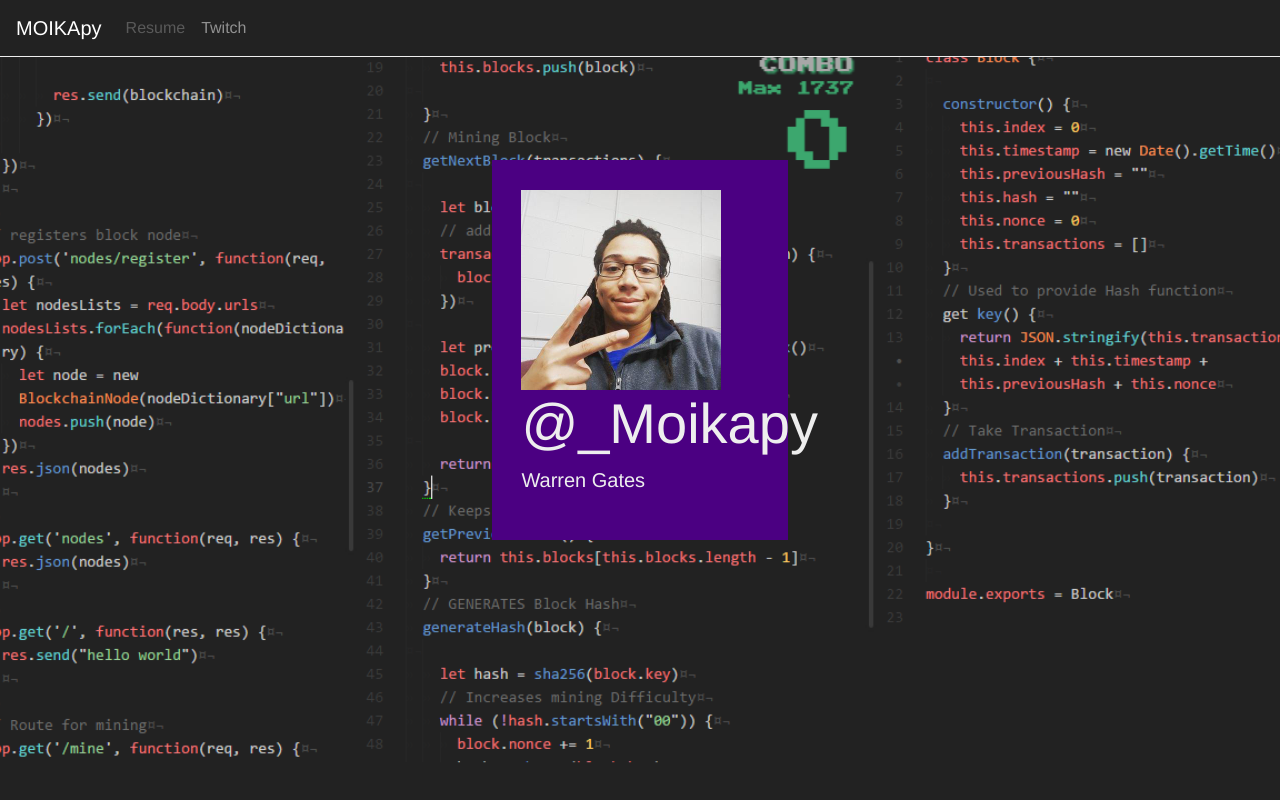
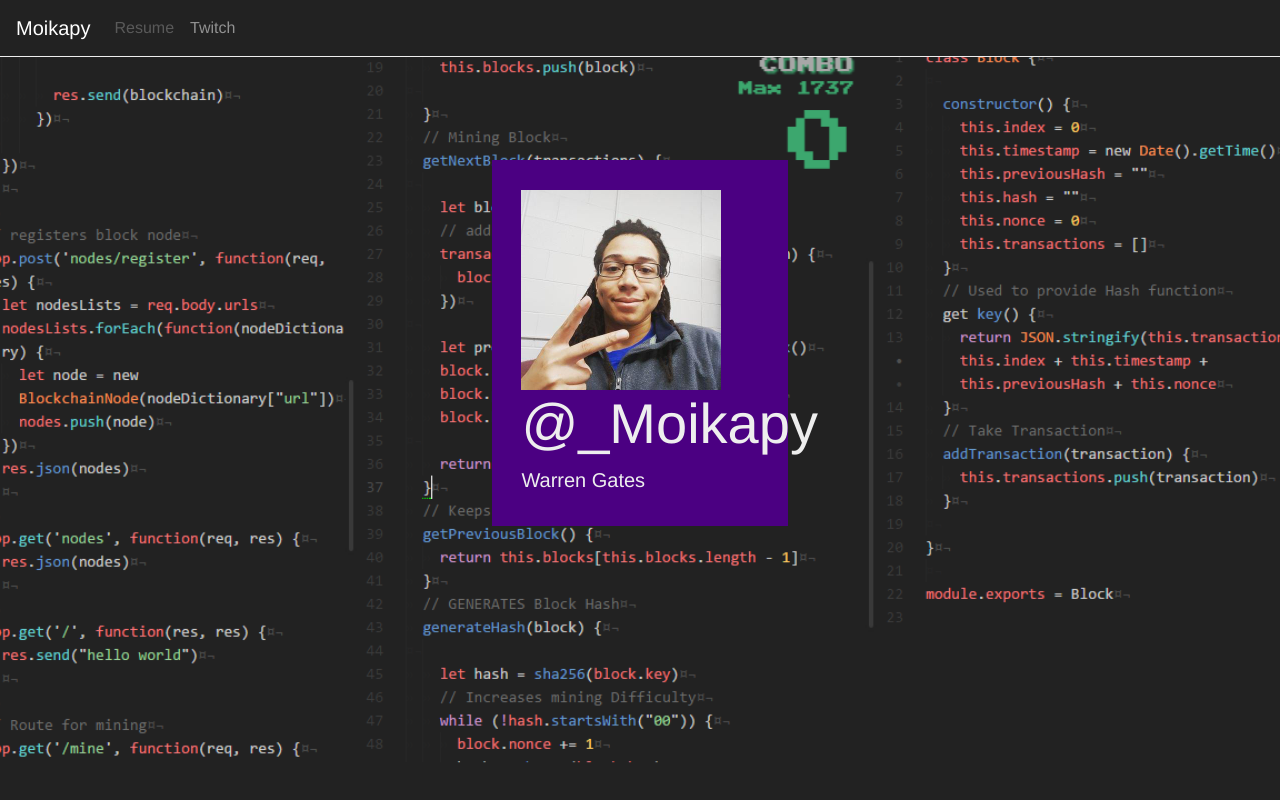
Before and after one commit to super-zheng/moikapy, a Vue app: page / in a window 1280 px wide. Built offline with nearby package versions, Linux system fonts and the light colour scheme.

Commit message:
updated added resume pdf to static, and navbar, added vue-pdf pkg to dependecies.

```diff
--- a/package.json
+++ b/package.json
@@ -17,6 +17,7 @@
     "jquery": "^3.3.1",
     "vue": "^2.5.2",
     "vue-awesome": "^2.3.5",
+    "vue-pdf": "^3.2.2",
     "vue-router": "^3.0.1"
   },
   "devDependencies": {
--- a/src/App.vue
+++ b/src/App.vue
@@ -32,8 +32,6 @@ export default {
     -webkit-font-smoothing: antialiased;
     -moz-osx-font-smoothing: grayscale;
     color: #eee;
-    /* background-image: url('./assets/fox.jpg'); */
-    background-color: #222;
     background-position: center;
     background-size: cover;
   }
--- a/src/components/navbar.vue
+++ b/src/components/navbar.vue
@@ -1,14 +1,14 @@
 <template>
   <nav class="navbar navbar-expand-md fixed-top navbar-dark bg-222 d-flex">
     <!-- Navbar content -->
-    <a class="navbar-brand" href="/"><span title="Home">MOIKApy</span></a>
+    <a class="navbar-brand" href="/"><span title="Home">Moikapy</span></a>
     <button class="navbar-toggler" type="button" data-toggle="collapse" data-target="#navbarText" aria-controls="navbarText" aria-expanded="false" aria-label="Toggle navigation">
     <span class="navbar-toggler-icon"></span>
     </button>
     <div class="collapse navbar-collapse" id="navbarText">
       <ul class="navbar-nav mr-auto">
         <li class="nav-item">
-          <a class="nav-link disabled" href="#/resume"><span title="Resume - Coming Soon">Resume</span></a>
+          <a class="nav-link disabled" href="/#/resume"><span title="Resume - Coming Soon">Resume</span></a>
         </li>
         <li class="nav-item">
           <a class="nav-link" href="https://www.twitch.tv/moikapy" target="_blank"><span title="Twitch - Moikapy">Twitch</span></a>
@@ -19,10 +19,6 @@
 </template>
 <script>
 import $ from "jquery"
-import 'vue-awesome/icons'
-export default {
-  name: 'navbar'
-}
 </script>
 <style scoped>
   nav{
--- a/src/pages/home.vue
+++ b/src/pages/home.vue
@@ -29,7 +29,7 @@
     padding-top: 10vh;
   }
   .bg-color{
-    padding: 10%;
+    padding: 10% 10% 5%;
     background-color: indigo;
   }
   .profilePicture{
--- a/src/pages/resume.vue
+++ b/src/pages/resume.vue
@@ -1,12 +1,26 @@
 <template>
 <div class="container">
-  <div id="clip" class="row">
-
+  <div id="resume" class="row">
+    <pdf class="pdf" ref="myPdfComponent"
+      style="width:100%; border: 0 3px 3px #222222 solid;" src="../static/Resume.pdf"></pdf>
   </div>
 </div>
 </template>
 
+<script>
+import pdf from 'vue-pdf'
+
+export default {
+  components: {
+    pdf
+  }
+}
+</script>
 <!-- Add "scoped" attribute to limit CSS to this component only -->
 <style scoped>
-
+  #resume {
+    margin-top: 10vh;
+    height: inherit;
+    background-color: #222;
+  }
 </style>
```
Also changed, not shown: 2 other files (tests, documents, lock files or other folders).
